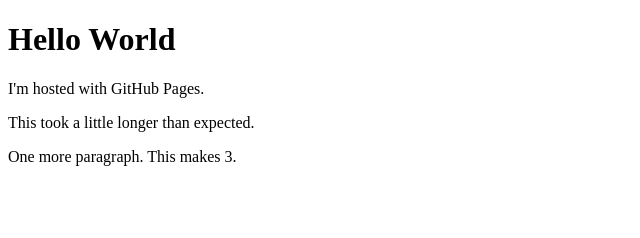
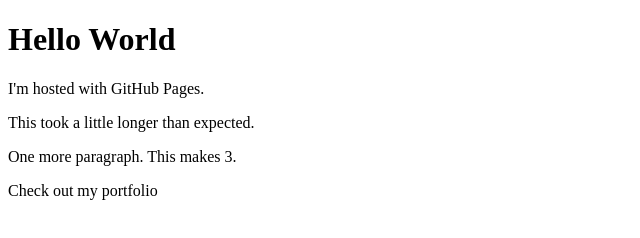
Before and after one commit to gitmcd/gitmcd.github.io, a plain HTML site: page index.html in a window 1280 px wide. Shown: the whole page, without its empty margins (0-640 px from the left). Drawn offline with Linux system fonts and the light colour scheme.

Commit message:
iamdoyle link
<a href"https://iamdoyle.com">Check out my portfolio</a>

```diff
--- a/index.html
+++ b/index.html
@@ -5,5 +5,6 @@
 <p>I'm hosted with GitHub Pages.</p>
 <p>This took a little longer than expected.</p>
 <p>One more paragraph. This makes 3.</p>
+<a href"https://iamdoyle.com">Check out my portfolio</a>
 </body>
 </html>
```
